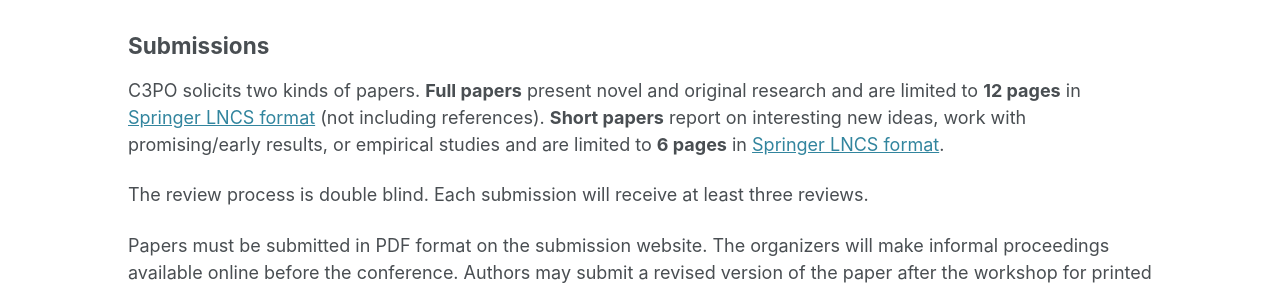
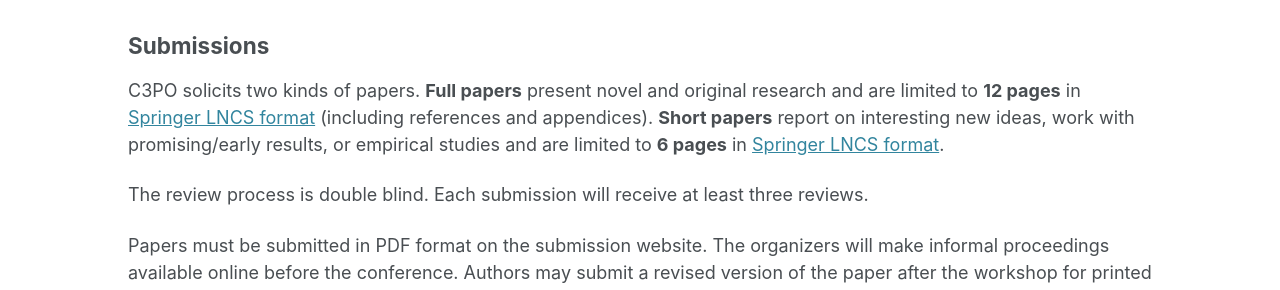
Before and after one commit to c3po-workshop/c3po-workshop.github.io, a Jekyll site: the page built from _pages/2024/call.md, in a window 1280 px wide. Shown: the part 1090-1380 px from the top of the page. Built offline with Jekyll 4.4.1, drawn with Linux system fonts in a browser that asks for light colours; cached includes are drawn as plain includes; nearby versions of some CDN libraries.

Commit message:
update call

```diff
--- a/_pages/2024/call.md
+++ b/_pages/2024/call.md
@@ -48,7 +48,7 @@
 
 ## Submissions
 C3PO solicits two kinds of papers. **Full papers** present novel and original
-research and are limited to **12 pages** in <a href="https://www.springer.com/gp/computer-science/lncs/conference-proceedings-guidelines" target="blank">Springer LNCS format</a> (not including references). **Short papers**
+research and are limited to **12 pages** in <a href="https://www.springer.com/gp/computer-science/lncs/conference-proceedings-guidelines" target="blank">Springer LNCS format</a> (including references and appendices). **Short papers**
 report on interesting new ideas, work with promising/early results, or
 empirical studies and are limited to **6 pages** in <a href="https://www.springer.com/gp/computer-science/lncs/conference-proceedings-guidelines" target="blank">Springer LNCS format</a>.
 
```
